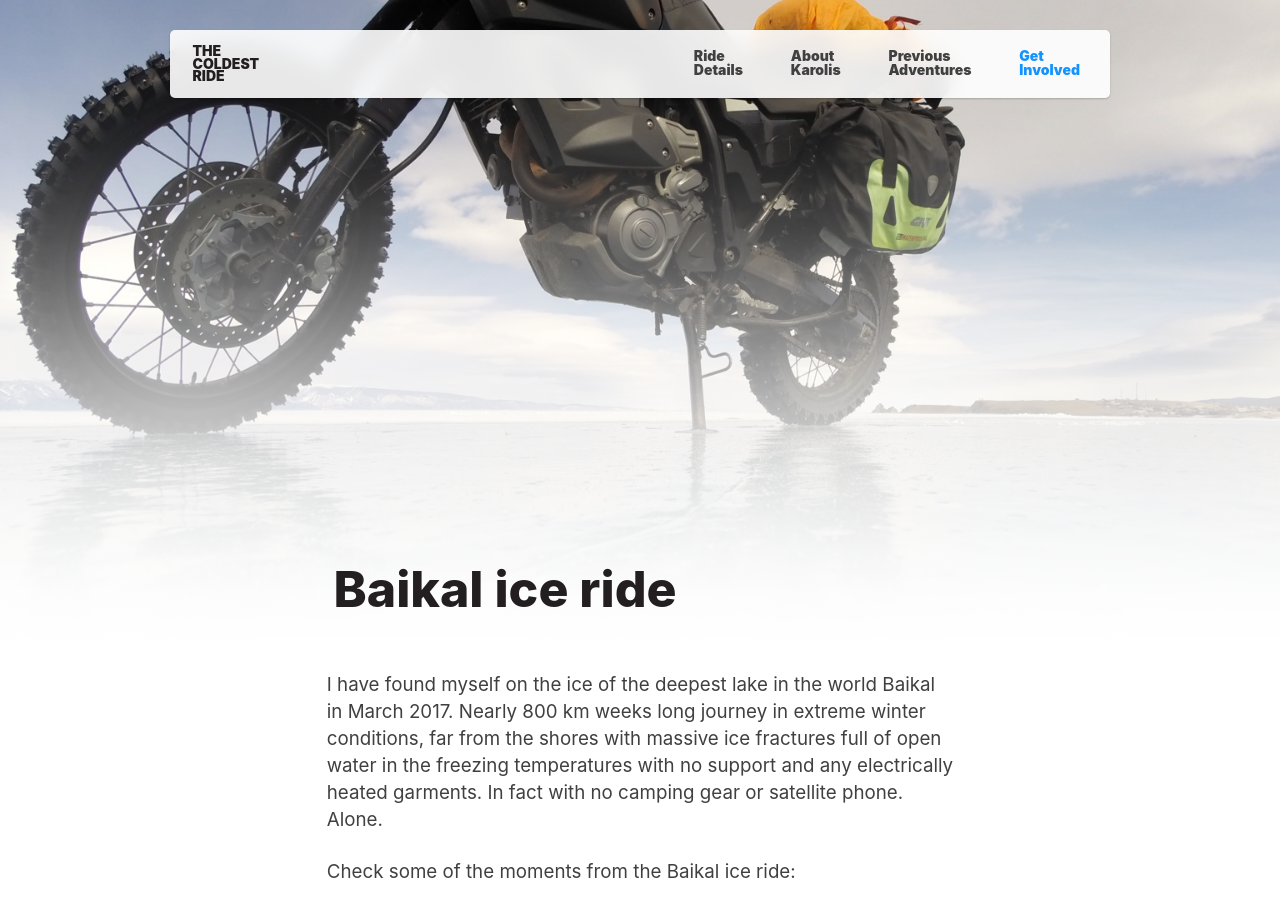
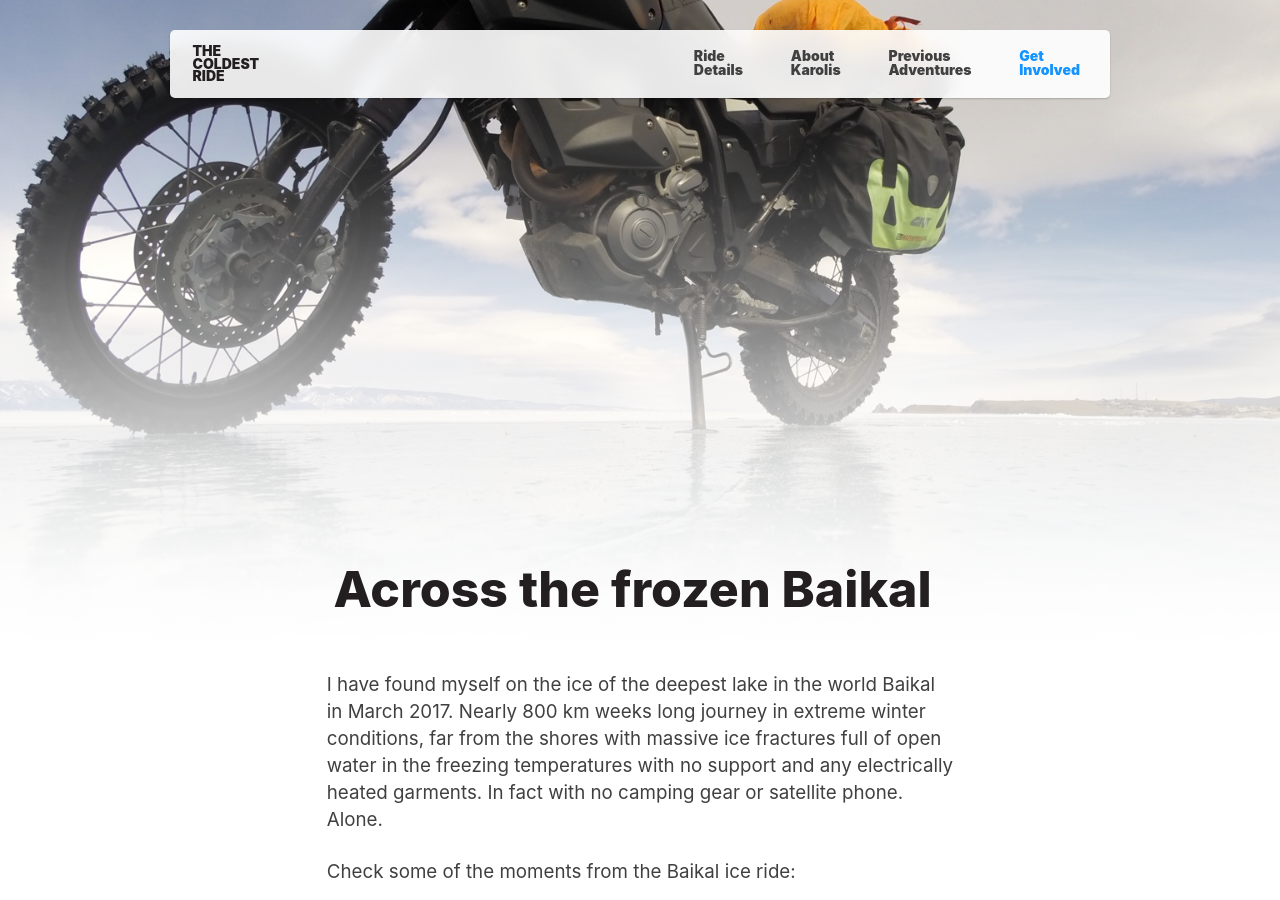
Before and after one commit to karolismieliauskas/thecoldestride.com, a Jekyll site: the page built from pages/baikal.html, in a window 1280 px wide and 900 px high. Built offline with Jekyll 4.4.1, drawn with Linux system fonts in a browser that asks for light colours.

Commit message:
Update baikal.yml

```diff
--- a/_data/baikal.yml
+++ b/_data/baikal.yml
@@ -1,5 +1,5 @@
 hero:
-  title: "Baikal ice ride"
+  title: "Across the frozen Baikal"
 body: |
  I have found myself on the ice of the deepest lake in the world Baikal in March 2017. Nearly 800 km weeks long journey in extreme winter conditions, far from the shores with massive ice fractures full of open water in the freezing temperatures with no support and any electrically heated garments. In fact with no camping gear or satellite phone. Alone.
 
```
